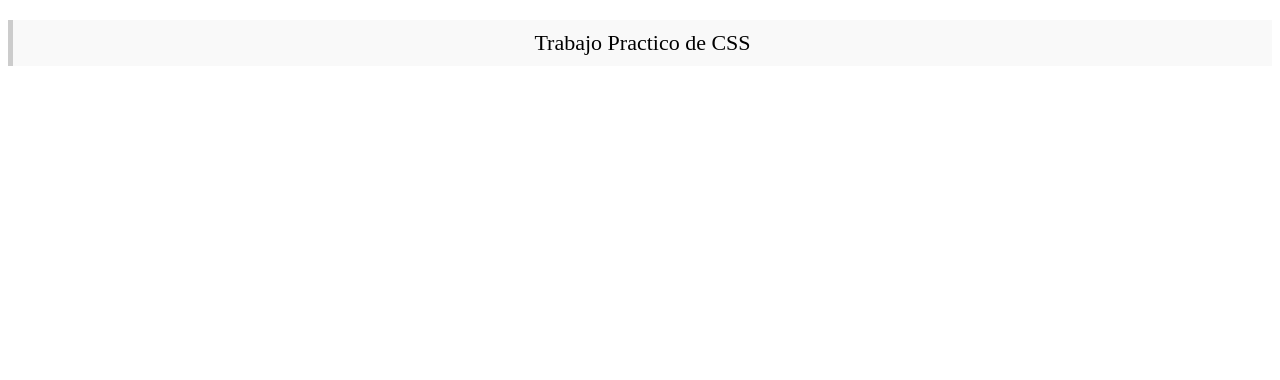
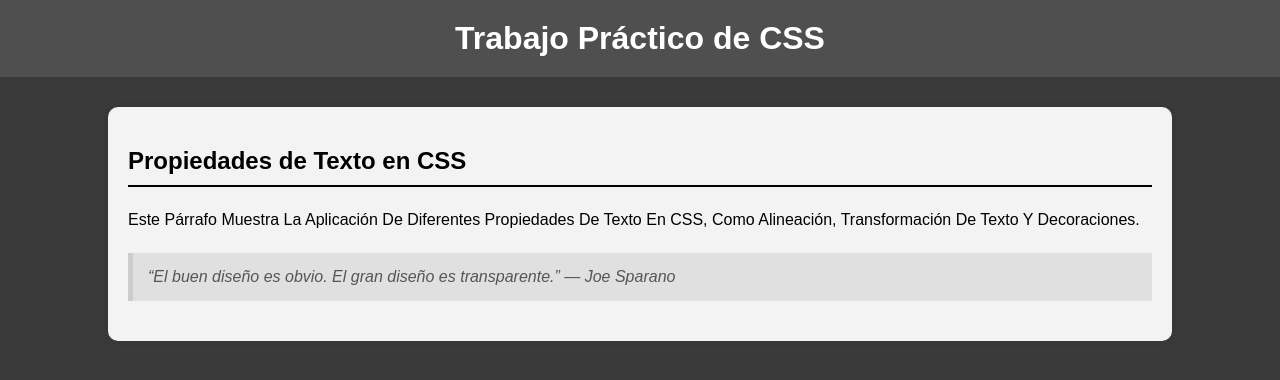
Before and after one commit to Paul26-sys/Pr-ctico-Front-End---CSS3, a plain HTML site: page index.html in a window 1280 px wide. Drawn offline with Linux system fonts and the light colour scheme.

Commit message:
Add files via upload

```diff
--- a/index.html
+++ b/index.html
@@ -3,14 +3,20 @@
 <head>
     <meta charset="UTF-8">
     <meta name="viewport" content="width=device-width, initial-scale=1.0">
-    <title>Cabecera de nuestra página</title>
+    <title>Trabajo Práctico de CSS</title>
     <link rel="stylesheet" href="styles.css">
 </head>
 <body>
     <header>
+        <h1>Trabajo Práctico de CSS</h1>
+    </header>
+
+    <section>
+        <h2>Propiedades de Texto en CSS</h2>
+        <p>Este Párrafo Muestra La Aplicación De Diferentes Propiedades De Texto En CSS, Como Alineación, Transformación De Texto Y Decoraciones.</p>
         <blockquote>
-            Trabajo Practico de CSS
+            “El buen diseño es obvio. El gran diseño es transparente.” — Joe Sparano
         </blockquote>
-    </header>
+    </section>
 </body>
 </html>
--- a/styles.css
+++ b/styles.css
@@ -1,19 +1,73 @@
-/* Estilos para el párrafo */
-header p {
-    font-size: 18px;
-    text-align: center;
-    text-transform: uppercase;
-    text-decoration: underline;
+/* Estilos generales */
+body {
+    font-family: Arial, sans-serif;
+    margin: 0;
+    padding: 0;
+    background-color: #3a3a3a;
 }
 
-/* Estilos para el blockquote */
-header blockquote {
-    font-size: 22px;
+/* Estilos para el encabezado */
+header {
+    background-color: #4f4f4f;
+    padding: 20px 0;
     text-align: center;
-    text-transform: italic;
-    text-decoration: none;
+    color: #fff;
+}
+
+header h1 {
+    font-size: 2em;
+    margin: 0;
+}
+
+/* Estilos para la sección */
+section {
+    background-color: #f3f3f3;
+    margin: 30px auto;
+    padding: 20px;
+    width: 80%;
+    border-radius: 10px;
+    box-shadow: 0 0 10px rgba(0, 0, 0, 0.1);
+}
+
+section h2 {
+    font-size: 1.5em;
+    border-bottom: 2px solid #000;
+    padding-bottom: 10px;
+}
+
+section p {
+    text-align: justify;
+    text-transform: capitalize;
+    margin-top: 20px;
+    line-height: 1.6;
+}
+
+blockquote {
+    background-color: #e0e0e0;
+    padding: 15px;
     margin: 20px 0;
-    padding: 10px;
+    font-style: italic;
     border-left: 5px solid #ccc;
-    background-color: #f9f9f9;
+    color: #555;
 }
+
+/* Media Query para pantallas con ancho máximo de 768px */
+@media (max-width: 768px) {
+    body {
+        background-color: #2a2a2a;
+    }
+
+    header h1 {
+        font-size: 1.5em;
+    }
+
+    section {
+        width: 90%;
+        padding: 15px;
+    }
+
+    blockquote {
+        padding: 10px;
+        margin: 15px 0;
+    }
+}
```
